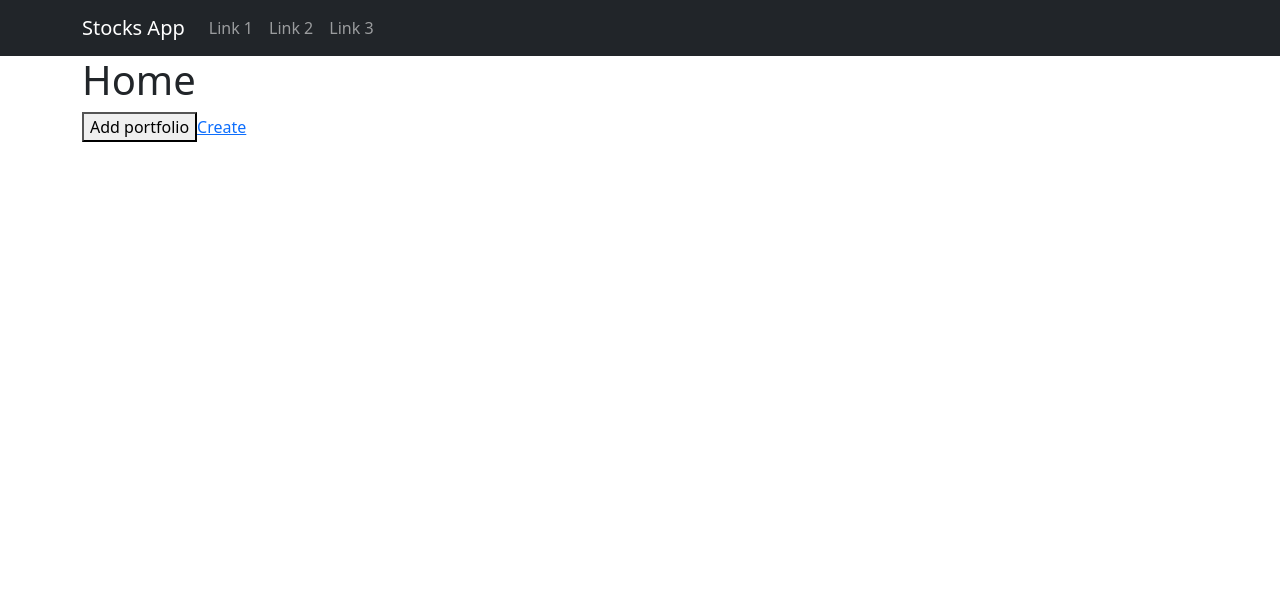
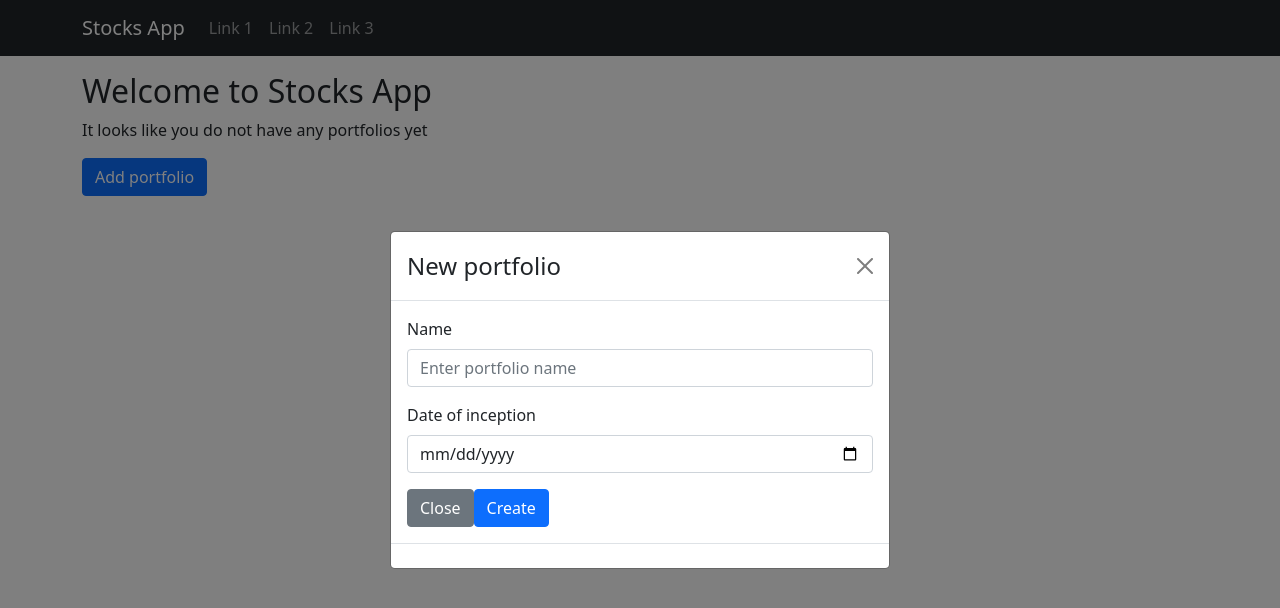
Before and after one commit to adamklingbaum/stock-overflow, a React (Create React App) app: page / in a window 1280 px wide. Both pictures are taken after a click on the button "Add portfolio". Shown: the top 608 px of the page. Built offline with nearby package versions, Linux system fonts and the light colour scheme.

Commit message:
create add portfolio form with routing on submit

```diff
--- /dev/null
+++ b/src/AddPortfolio.js
@@ -0,0 +1,80 @@
+import { Button, Modal, Form } from 'react-bootstrap';
+import { useState } from 'react';
+import { useNavigate } from 'react-router-dom';
+
+export default function AddPortfolio() {
+  const [show, setShow] = useState(false);
+
+  const handleClose = () => setShow(false);
+  const handleShow = () => setShow(true);
+
+  const navigate = useNavigate();
+
+  const [formData, setFormData] = useState({
+    name: '',
+    date: '',
+  });
+
+  const handleChange = (event) => {
+    let newFormData = { ...formData };
+    newFormData[event.target.name] = event.target.value;
+    console.log(newFormData);
+    setFormData(newFormData);
+  };
+
+  const handleSubmit = (event) => {
+    event.preventDefault();
+    const portfolioId = 4; // mock data would be the id returned by the api
+    navigate(`/portfolio/${portfolioId}/overview`);
+  };
+
+  return (
+    <>
+      <Button variant="primary" onClick={handleShow}>
+        Add portfolio
+      </Button>
+
+      <Modal
+        show={show}
+        onHide={handleClose}
+        backdrop="static"
+        keyboard={false}
+        centered
+      >
+        <Modal.Header closeButton>
+          <Modal.Title>{formData.name || 'New portfolio'}</Modal.Title>
+        </Modal.Header>
+        <Modal.Body>
+          <Form onSubmit={handleSubmit}>
+            <Form.Group className="mb-3" controlId="addPortfolio.name">
+              <Form.Label>Name</Form.Label>
+              <Form.Control
+                type="text"
+                value={formData.name}
+                name="name"
+                onChange={handleChange}
+                placeholder="Enter portfolio name"
+              />
+            </Form.Group>
+            <Form.Group className="mb-3" controlId="addPortfolio.date">
+              <Form.Label>Date of inception</Form.Label>
+              <Form.Control
+                type="date"
+                value={formData.date}
+                name="date"
+                onChange={handleChange}
+              />
+            </Form.Group>
+            <Button variant="secondary" onClick={handleClose}>
+              Close
+            </Button>
+            <Button variant="primary" type="submit">
+              Create
+            </Button>
+          </Form>
+        </Modal.Body>
+        <Modal.Footer></Modal.Footer>
+      </Modal>
+    </>
+  );
+}
--- a/src/Home.js
+++ b/src/Home.js
@@ -1,11 +1,15 @@
 import { Link } from 'react-router-dom';
+import { Button } from 'react-bootstrap';
+import AddPortfolio from './AddPortfolio.js';
 
 export default function Home() {
   return (
-    <div>
-      <h1>Home</h1>
-      <button type="button">Add portfolio</button>
-      <Link to="/portfolio/1">Create</Link>
+    <div className="my-3">
+      <h2>Welcome to Stocks App</h2>
+      <p>It looks like you do not have any portfolios yet</p>
+      <AddPortfolio />
+      {/* <button type="button">Add portfolio</button> */}
+      {/* <Link to="/portfolio/1">Create</Link> */}
     </div>
   );
 }
--- a/src/Portfolio.js
+++ b/src/Portfolio.js
@@ -29,7 +29,6 @@ export default function Portfolio() {
         </Nav.Item>
       </Nav>
       <Routes>
-        <Route index element={<PortfolioOverview />} />
         <Route path="overview" element={<PortfolioOverview />} />
         <Route path="holdings" element={<PortfolioHoldings />} />
       </Routes>
```
